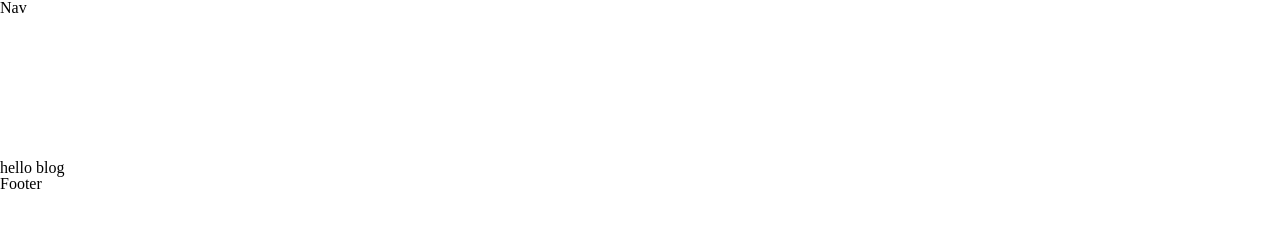
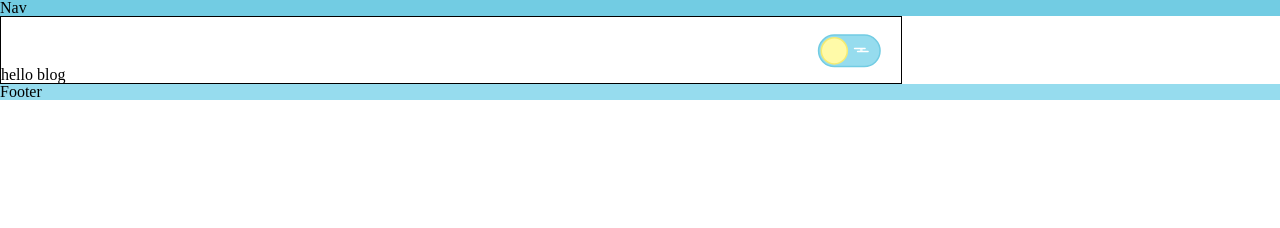
Before and after one commit to emune216/gatsbyjs_blog, a Gatsby site: page / in a window 1280 px wide. Built offline with nearby package versions, Linux system fonts and the light colour scheme; Gatsby itself is replaced by a stand-in of ours.

Commit message:
feat: 다크 모드 스위치

```diff
--- a/package.json
+++ b/package.json
@@ -17,8 +17,11 @@
     "prebuild": "npm run typecheck"
   },
   "dependencies": {
-    "@material-ui/core": "^4.12.3",
+    "@emotion/react": "^11.4.1",
+    "@emotion/styled": "^11.3.0",
+    "@mui/material": "^5.0.0-rc.0",
     "babel-plugin-styled-components": "^1.13.2",
+    "clsx": "^1.1.1",
     "gatsby": "^3.11.1",
     "gatsby-plugin-gatsby-cloud": "^2.11.0",
     "gatsby-plugin-styled-components": "^4.11.0",
--- a/src/components/Footer.tsx
+++ b/src/components/Footer.tsx
@@ -11,4 +11,7 @@ const Footer = () => {
 
 export default Footer;
 
-const Wrapper = styled.div``;
+const Wrapper = styled.div`
+  background-color: ${(p) => p.theme.color.footer};
+  transition: ${(p) => p.theme.transition.default};
+`;
--- a/src/components/Layout.tsx
+++ b/src/components/Layout.tsx
@@ -3,16 +3,22 @@ import styled, { ThemeProvider } from 'styled-components';
 
 import theme, { light, dark } from '../theme';
 import { GlobalStyle } from '../theme/global-style';
+
 import Nav from './Nav';
 import Footer from './Footer';
+import DarkModeSwitch from './parts/DarkModeSwitch';
 
 interface Props {
   children: React.ReactNode
 }
 
 const Layout = ({ children }: Props) => {
-  const mode = 'light';
-  theme.color = mode !== 'light' ? light : dark;
+  const [darkMode, setDarkMode] = React.useState<boolean>(false);
+  theme.color = darkMode ? dark : light;
+
+  const darkModeChange = () => {
+    setDarkMode(!darkMode);
+  };
 
   return (
     <>
@@ -20,6 +26,12 @@ const Layout = ({ children }: Props) => {
         <GlobalStyle />
         <Nav />
         <Main>
+          <SwitchWrapper>
+            <DarkModeSwitch
+              darkMode={darkMode}
+              onChange={darkModeChange}
+            />
+          </SwitchWrapper>
           {children}
         </Main>
         <Footer />
@@ -29,5 +41,14 @@ const Layout = ({ children }: Props) => {
 };
 
 export default Layout;
-
-const Main = styled.div``
+const Main = styled.div`
+  display: flex;
+  flex-direction: column;
+  max-width: 900px;
+  border: 1px solid black;
+`;
+const SwitchWrapper = styled.div`
+  display: flex;
+  justify-content: right;
+  background-color: inherit;
+`;
--- a/src/components/Nav.tsx
+++ b/src/components/Nav.tsx
@@ -12,6 +12,6 @@ const Nav = () => {
 export default Nav;
 
 const Wrapper = styled.div`
-  background-color: ${(p) => p.theme.color};
-  height: 10rem;
+  background-color: ${(p) => p.theme.color.nav};
+  transition: ${(p) => p.theme.transition.default};
 `;
--- /dev/null
+++ b/src/components/parts/DarkModeSwitch.tsx
@@ -0,0 +1,184 @@
+import React from 'react';
+import styled from 'styled-components';
+
+interface Props {
+  darkMode: boolean
+  onChange: () => void
+};
+
+const DarkModeSwitch = ({
+  darkMode,
+  onChange,
+}: Props) => {
+
+  return (
+    <SwitchContainer>
+      <input
+        className='toggle--checkbox'
+        type='checkbox'
+        id='toggle'
+        checked={darkMode}
+        onChange={onChange}
+      />
+      <label htmlFor='toggle' className='toggle--label' >
+        <span className='toggle--label-background' />
+      </label>
+    </SwitchContainer>
+  );
+};
+
+export default DarkModeSwitch;
+
+const SwitchContainer = styled.div`
+  width: 8rem;
+  height: 3.1rem;
+  transform: scale(0.3);
+
+  .toggle--checkbox {
+    display: none;
+  }
+  .toggle--checkbox:checked {
+    /** This will all flip from sun to moon **/
+    /** Change the label color **/
+  }
+  .toggle--checkbox:checked ~ .background {
+    background: ${(p) => p.theme.baseColor.softIndigo};
+  }
+  .toggle--checkbox:checked + .toggle--label {
+    background: ${(p) => p.theme.baseColor.indigo};
+    border-color: ${(p) => p.theme.baseColor.deepIndigo};
+    /** Change the cloud to stars **/
+    /** Change the sun into the moon **/
+    /** Show the dimples on the moon **/
+  }
+  .toggle--checkbox:checked + .toggle--label .toggle--label-background {
+    left: 60px;
+    width: 5px;
+  }
+  .toggle--checkbox:checked + .toggle--label .toggle--label-background:before {
+    width: 5px;
+    height: 5px;
+    top: -25px;
+  }
+  .toggle--checkbox:checked + .toggle--label .toggle--label-background:after {
+    width: 5px;
+    height: 5px;
+    left: -30px;
+    top: 20px;
+  }
+  .toggle--checkbox:checked + .toggle--label:before {
+    background: ${(p) => p.theme.baseColor.white};
+    border-color: ${(p) => p.theme.baseColor.gray};
+    animation-name: switch;
+    animation-duration: ${(p) => p.theme.transition.animationDuration};
+    animation-fill-mode: forwards;
+  }
+  .toggle--checkbox:checked + .toggle--label:after {
+    transition-delay: ${(p) => p.theme.transition.animationDuration};
+    opacity: 1;
+  }
+  .toggle--label {
+    /** Placeholder element, starting at blue **/
+    width: 200px;
+    height: 100px;
+    background: ${(p) => p.theme.baseColor.blue};
+    border-radius: 100px;
+    border: 5px solid ${(p) => p.theme.baseColor.deepBlue};
+    display: flex;
+    position: relative;
+    transition: ${(p) => p.theme.transition.default};
+    /** The sun cloud and moon stars **/
+    /** Sun/Moon element **/
+    /** Gray dots on the moon **/
+  }
+  .toggle--label-background {
+    width: 10px;
+    height: 5px;
+    border-radius: 5px;
+    position: relative;
+    background: ${(p) => p.theme.baseColor.white};
+    left: 135px;
+    top: 45px;
+    transition: ${(p) => p.theme.transition.default};
+  }
+  .toggle--label-background:before {
+    content: "";
+    position: absolute;
+    top: -5px;
+    width: 40px;
+    height: 5px;
+    border-radius: 5px;
+    background: ${(p) => p.theme.baseColor.white};
+    left: -20px;
+    transition: ${(p) => p.theme.transition.default};
+  }
+  .toggle--label-background:after {
+    content: "";
+    position: absolute;
+    top: 5px;
+    width: 40px;
+    height: 5px;
+    border-radius: 5px;
+    background: ${(p) => p.theme.baseColor.white};
+    left: -10px;
+    transition: ${(p) => p.theme.transition.default};
+  }
+  .toggle--label:before {
+    animation-name: reverse;
+    animation-duration: ${(p) => p.theme.transition.animationDuration};
+    animation-fill-mode: forwards;
+    transition: ${(p) => p.theme.transition.default};
+    content: "";
+    width: 82px;
+    height: 82px;
+    border: 5px solid ${(p) => p.theme.baseColor.deepYellow};
+    top: 4px;
+    left: 4px;
+    position: absolute;
+    border-radius: 82px;
+    background: ${(p) => p.theme.baseColor.yellow};
+  }
+  .toggle--label:after {
+    transition-delay: 0ms;
+    transition: ${(p) => p.theme.transition.fast};
+    position: absolute;
+    content: "";
+    box-shadow:
+      ${(p) => p.theme.baseColor.gray} -13px 0 0 2px,
+      ${(p) => p.theme.baseColor.gray} -24px 14px 0 -2px;
+    left: 143px;
+    top: 23px;
+    width: 10px;
+    height: 10px;
+    background: transparent;
+    border-radius: 50%;
+    opacity: 0;
+  }
+
+  @keyframes switch {
+    0% {
+      left: 4px;
+    }
+    60% {
+      left: 4px;
+      width: 112px;
+    }
+    100% {
+      left: 104px;
+      width: 82px;
+    }
+  }
+  @keyframes reverse {
+    0% {
+      left: 104px;
+      width: 82px;
+    }
+    60% {
+      left: 72px;
+      width: 112px;
+    }
+    100% {
+      left: 4px;
+    }
+  }
+`;
--- a/src/theme/index.ts
+++ b/src/theme/index.ts
@@ -1,17 +1,44 @@
 export const light = {
-  bg: '#FFFFFF',
+  nav: '#72cce3',
+  main: '#C2E9F6',
+  footer: '#96dcee',
 };
 
 export const dark = {
-  bg: '#a3a5c3',
+  nav: '#5d6baa',
+  main: '#808fc7',
+  footer: '#a3a5c3',
 };
 
 const theme = {
   color: light,
 
+  baseColor: {
+    blue: '#96dcee',
+    softBlue: '#C2E9F6',
+    deepBlue: '#72cce3',
+
+    yellow: '#fffaa8',
+    deepYellow: '#f5eb71',
+
+    indigo: '#6b7abb',
+    softIndigo: '#808fc7',
+    deepIndigo: '#5d6baa',
+
+    gray: '#e8e8ea',
+
+    white: '#fff',
+  },
+
   font: {
-    m: '12rem',
+    md: '12rem',
+  },
+
+  transition: {
+    default: 'all 350ms ease-in',
+    fast: 'all 100ms ease-in',
+    animationDuration: '350ms',
   },
 };
 
-export default theme
+export default theme;
```
Also changed, not shown: src/theme/styled.d.ts (added, +38 -0 lines), 1 other file.
